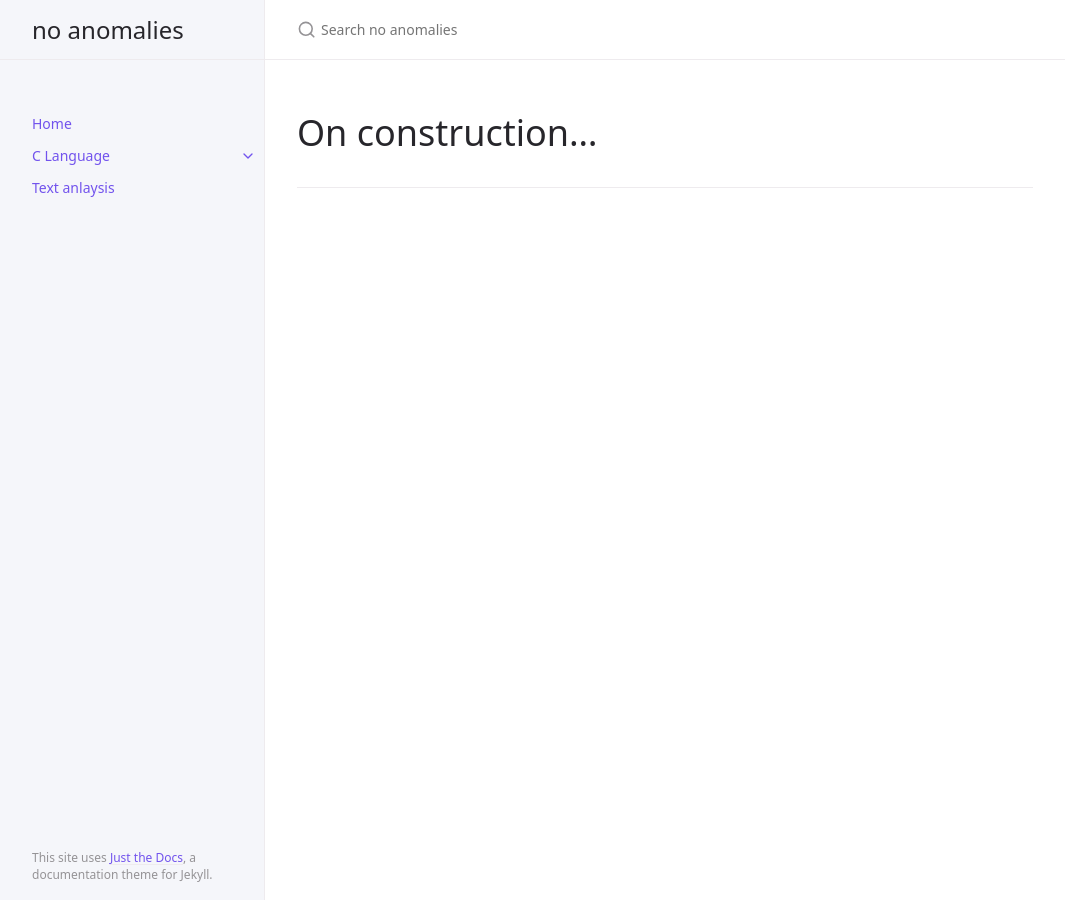
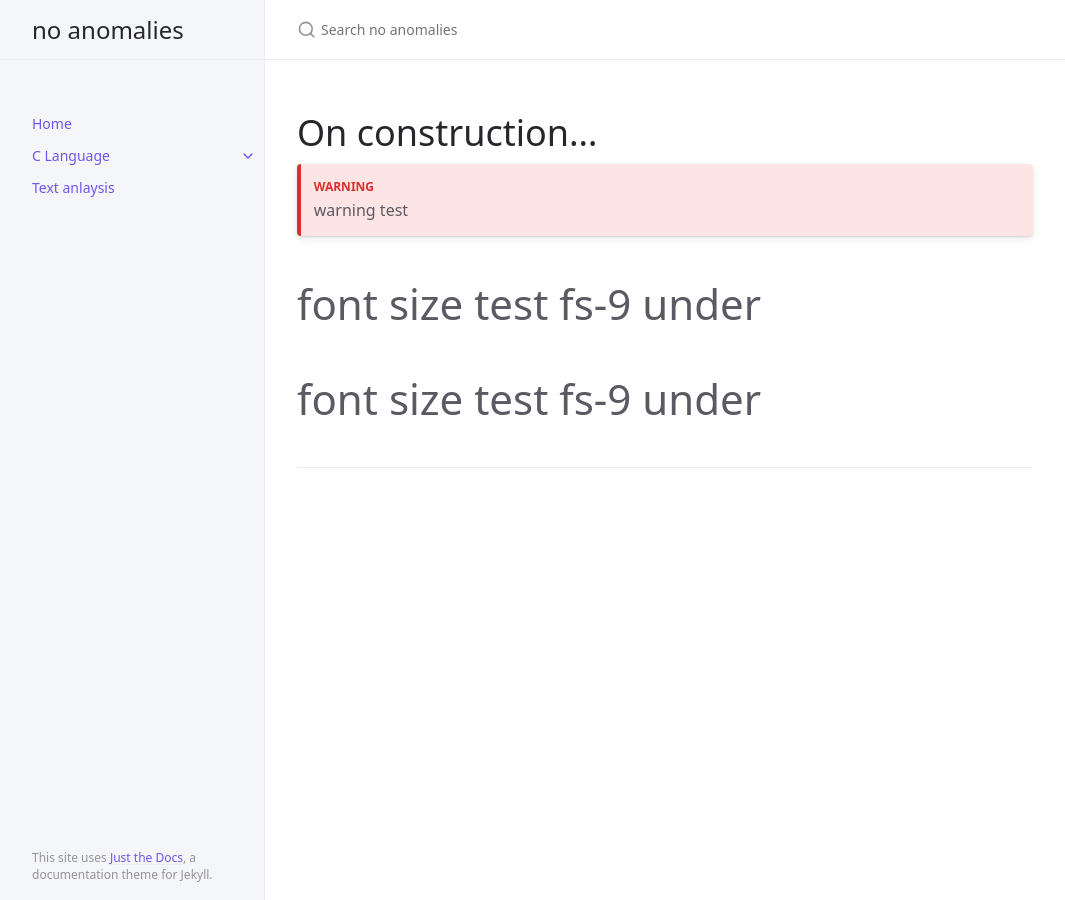
Before and after one commit to moderate-yes/moderate-yes.github.io, a Jekyll site: the page built from index.md, in a window 1280 px wide. Shown: the whole page, without its empty margins (107-1172 px from the left). Built offline with Jekyll 4.4.1, drawn with Linux system fonts in a browser that asks for light colours; cached includes are drawn as plain includes.

Commit message:
Update index.md

```diff
--- a/index.md
+++ b/index.md
@@ -7,3 +7,14 @@ permalink: /
 ---
 
 # On construction...
+
+{: .warning }
+> warning test
+
+
+font size test fs-9 under
+{: .fs-9 }
+
+
+{: .fs-9 }
+font size test fs-9 under
```
